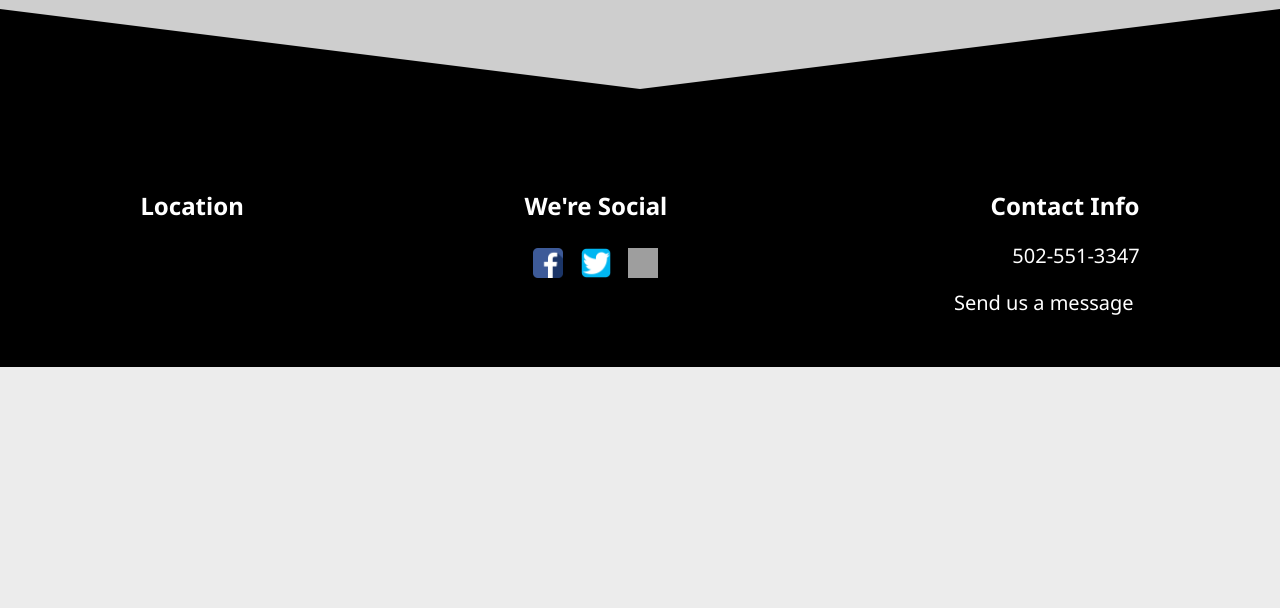
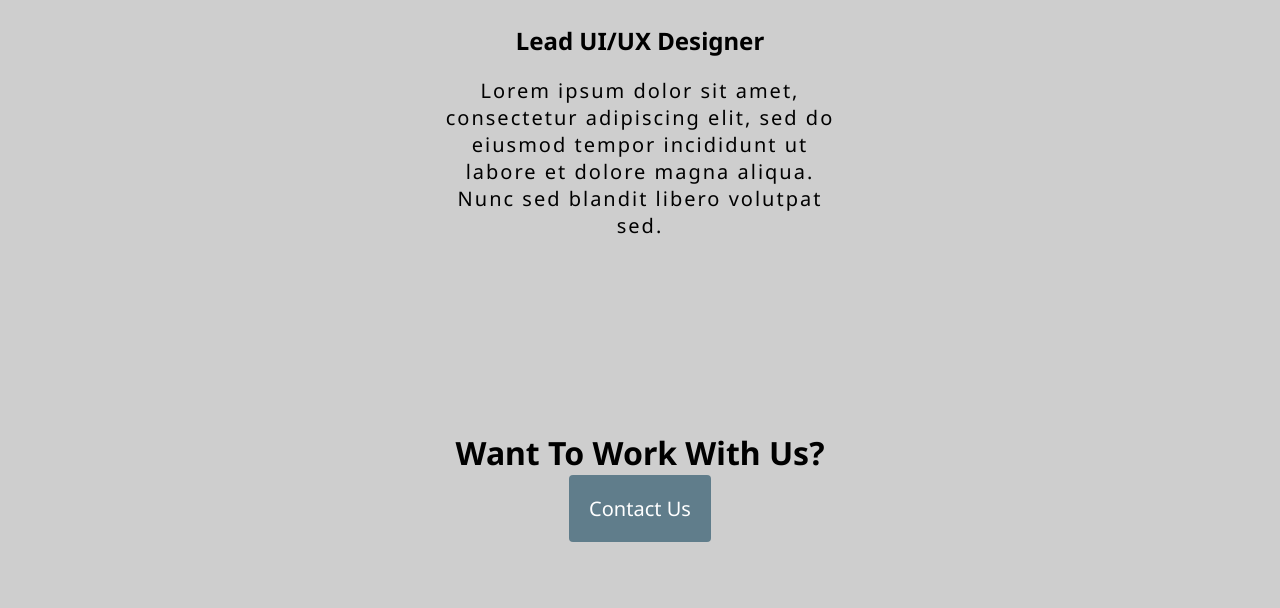
Before and after one commit to sandrinejoy/ApexDirect, a Node server app: page /aboutus in a window 1280 px wide. Shown: the part 3479-4087 px from the top of the page. Before the commit the page ends 3846 px from the top, so only its background shows below. Run offline with Node 20, Linux system fonts and the light colour scheme; grey boxes are pictures that could not be loaded.

Commit message:
added div back

```diff
--- a/views/aboutus.ejs
+++ b/views/aboutus.ejs
@@ -126,6 +126,16 @@
             </p>
         </div>
 
+        <div class="aboutUsOurTeamTile" id="dana">
+            <img id="pilarPic" class="aboutUsOurTeamImage" src="#">
+            <h2>Lead UI/UX Designer</h2>
+            <p>
+                Lorem ipsum dolor sit amet, consectetur adipiscing elit, sed do eiusmod tempor incididunt ut
+                labore
+                et dolore magna aliqua. Nunc sed blandit libero volutpat sed.
+            </p>
+        </div>
+
     </div>
 
     <div id="aboutUsContactUsContainer">
```
